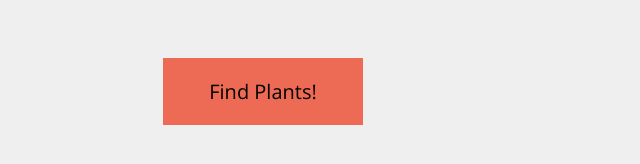
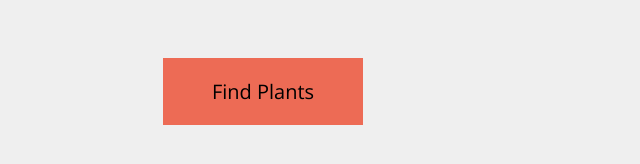
Before and after one commit to jennifer-collins/plants, a plain HTML site: page index.html in a window 1280 px wide. Shown: the part 229-393 px from the top of the page, 377-1017 px from the left. Drawn offline with nearby package versions, Linux system fonts and the light colour scheme.

Commit message:
removed character

```diff
--- a/index.html
+++ b/index.html
@@ -14,7 +14,7 @@
             <h1>House plants that even you cannot kill.</h1>
             <form class="feedbackForm">
                 <!-- WRITE YOUR INPUT MARK UP HERE -->
-                <button>Find Plants!</button>
+                <button>Find Plants</button>
             </form>
         </header>
     </body>
```
